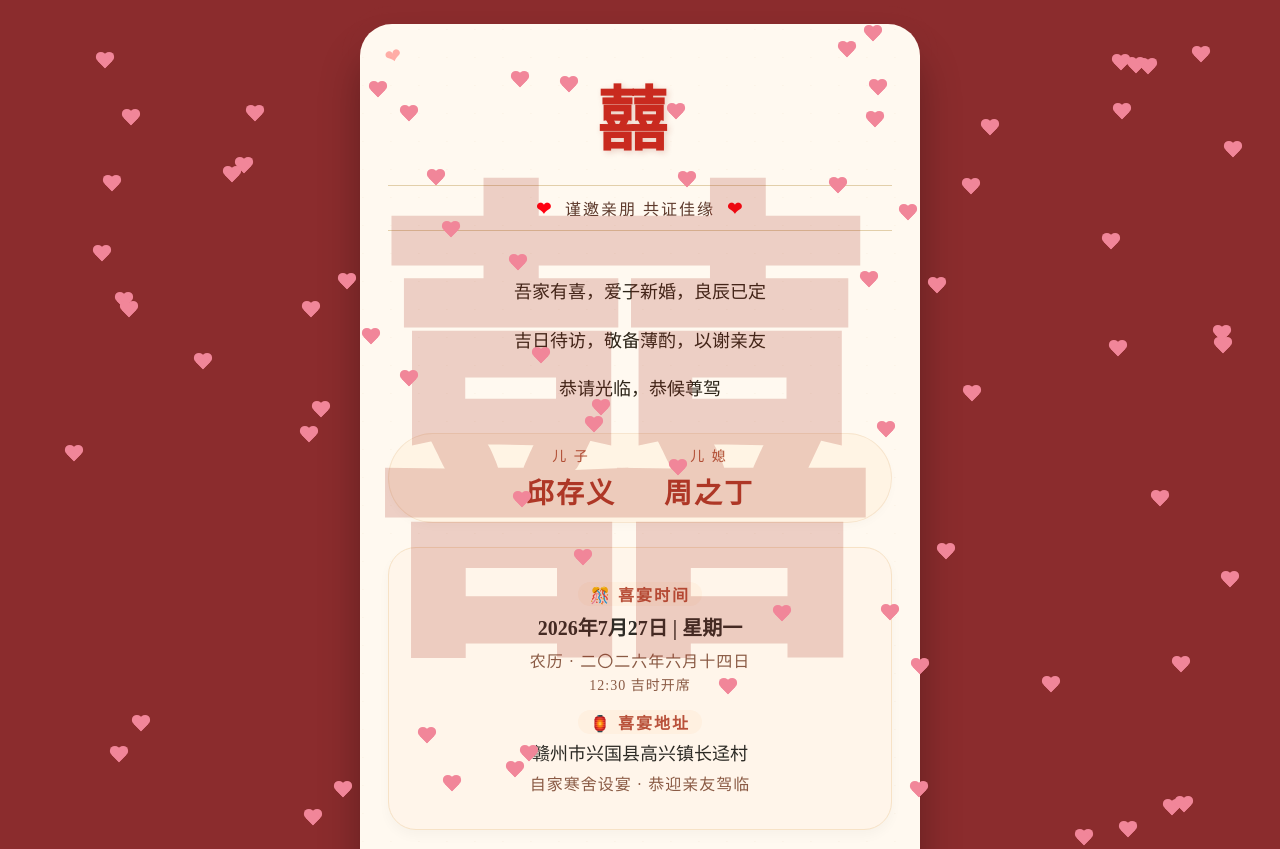
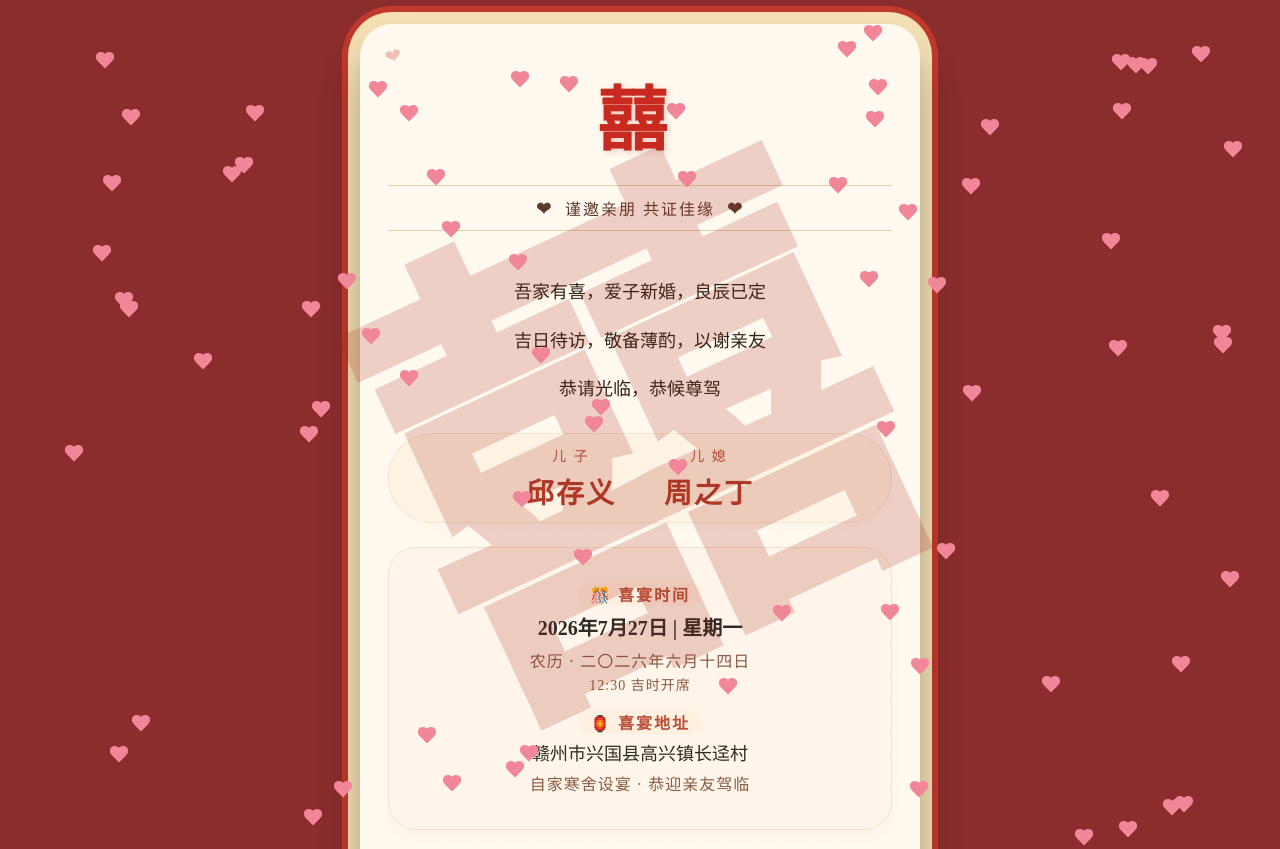
Before and after one commit to haoqiu7/wedding-invitation, a plain HTML site: page index.html in a window 1280 px wide. Shown: the top 849 px of the page. Drawn offline with Linux system fonts and the light colour scheme.

Commit message:
Update index.css

```diff
--- a/index.css
+++ b/index.css
@@ -1,4 +1,3 @@
-
         * {
             margin: 0;
             padding: 0;
@@ -16,9 +15,8 @@
             position: relative;
             overflow-x: hidden;
         }
-        /*#8b2c2d*/
 
-        /* 整页水印 —— 单个超大“囍”字，居中，不旋转，横跨页面 */
+        /* 整页水印 —— 单个超大“囍”字，居中，倾斜一定角度 */
         .page-watermark {
             position: fixed;
             top: 0;
@@ -43,8 +41,7 @@
             white-space: nowrap;
             user-select: none;
             letter-spacing: 0.1em;
-            /* 无旋转，垂直正向 */
-            transform: none;
+            transform: rotate(-25deg);    /* 倾斜角度，可根据喜好调整 */
         }
 
         /* 主请柬卡片 */
@@ -55,7 +52,7 @@
             background-image: radial-gradient(circle at 10% 20%, rgba(215, 185, 135, 0.08) 2%, transparent 2.5%);
             background-size: 28px 28px;
             border-radius: 32px;
-            box-shadow: 0 30px 40px rgba(0, 0, 0, 0.3), 0 0 0 12px #8b2c2d, 0 0 0 18px #8b2c2d;
+            box-shadow: 0 30px 40px rgba(0, 0, 0, 0.3), 0 0 0 12px #f5e1b5, 0 0 0 18px #c0392b;
             padding: 40px 28px 48px;
             position: relative;
             transition: all 0.2s;
@@ -67,7 +64,7 @@
         .invitation-card::after {
             content: "❤";
             font-size: 20px;
-            color: #FF0000;
+            color: #d43f31;
             position: absolute;
             opacity: 0.3;
             font-family: monospace;
@@ -113,7 +110,6 @@
             font-size: 18px;
             font-weight: 600;
             margin: 0 6px;
-            color: #FF0010;
         }
 
         .main-text {
```
